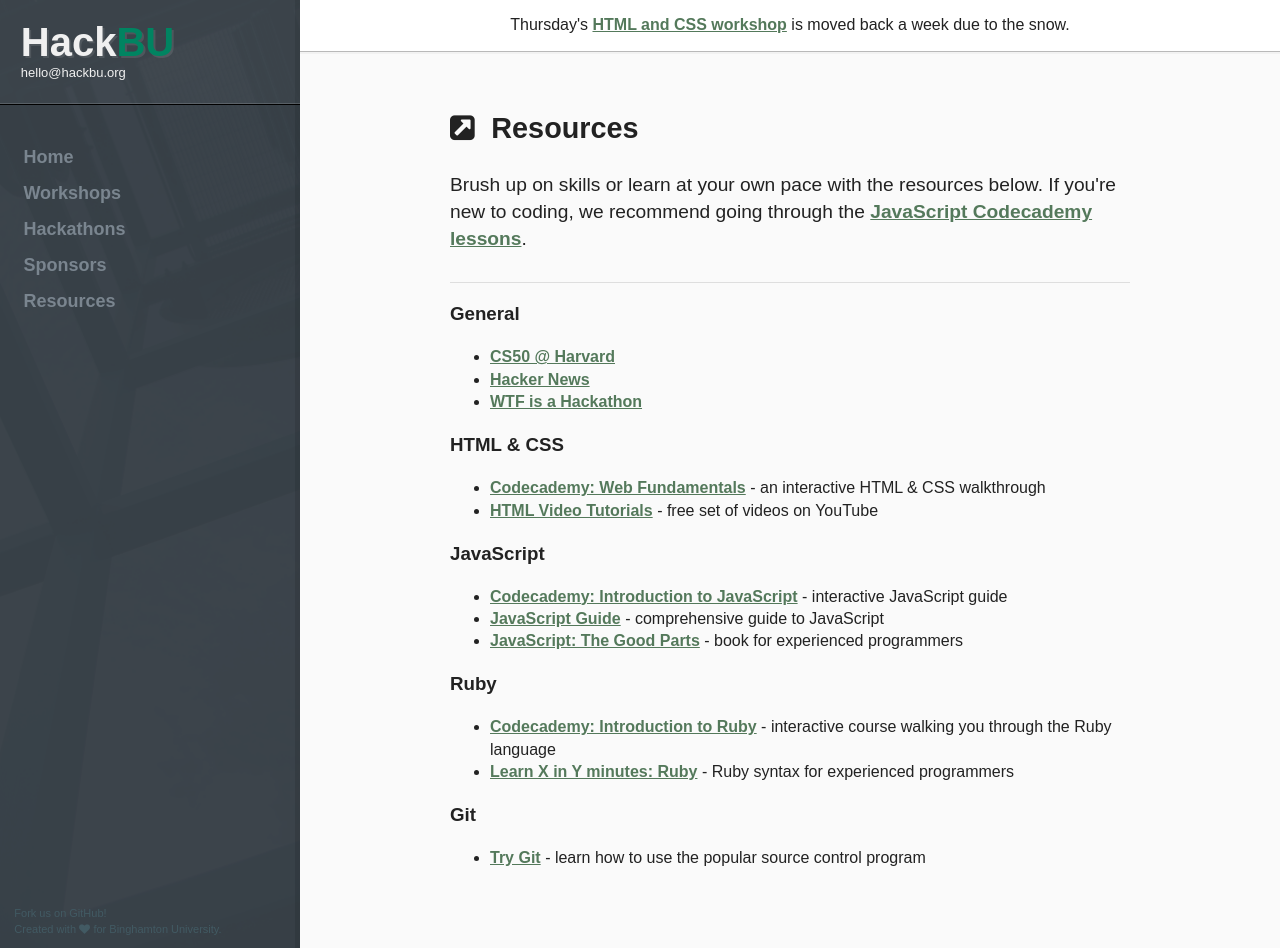
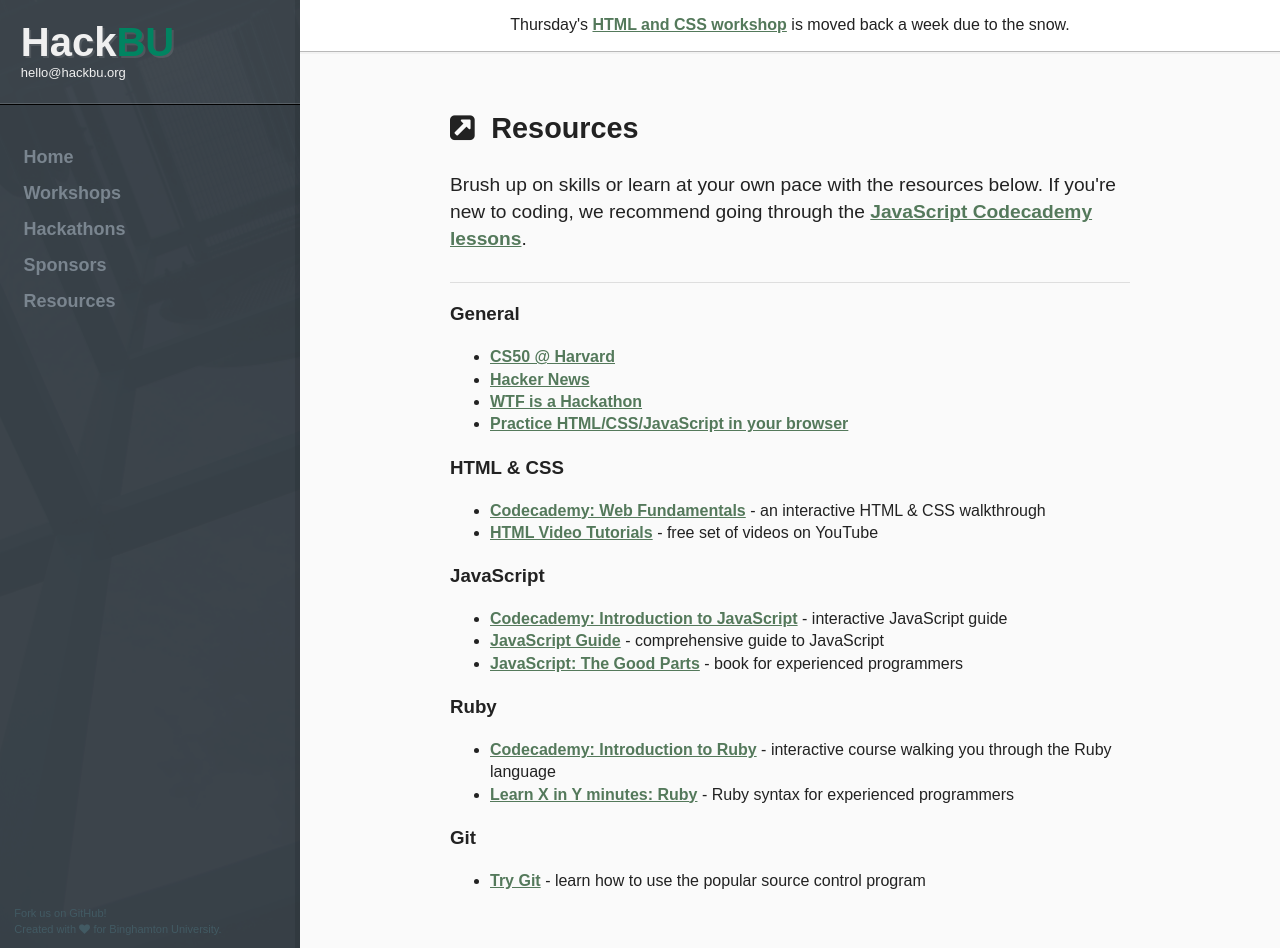
Before and after one commit to hackbinghamton/hackbinghamton.github.io, a Jekyll site: the page built from resources/index.html, in a window 1280 px wide and 948 px high. Built offline with Jekyll 4.4.1, drawn with Linux system fonts in a browser that asks for light colours; nearby versions of some CDN libraries; Markdown is read by kramdown in place of the engine named in the settings.

Commit message:
added jsfiddle to resources

```diff
--- a/resources/index.html
+++ b/resources/index.html
@@ -14,6 +14,7 @@
 	<li><a href="https://cs50.harvard.edu/">CS50 @ Harvard</a></li>
 	<li><a href="https://news.ycombinator.com/">Hacker News</a></li>
 	<li><a href="https://medium.com/hackathons-anonymous/92668579601">WTF is a Hackathon</a></li>
+	<li><a href="http://jsfiddle.net/">Practice HTML/CSS/JavaScript in your browser</a></li>
 </ul>
 
 <h3>HTML &amp; CSS</h3>
```
